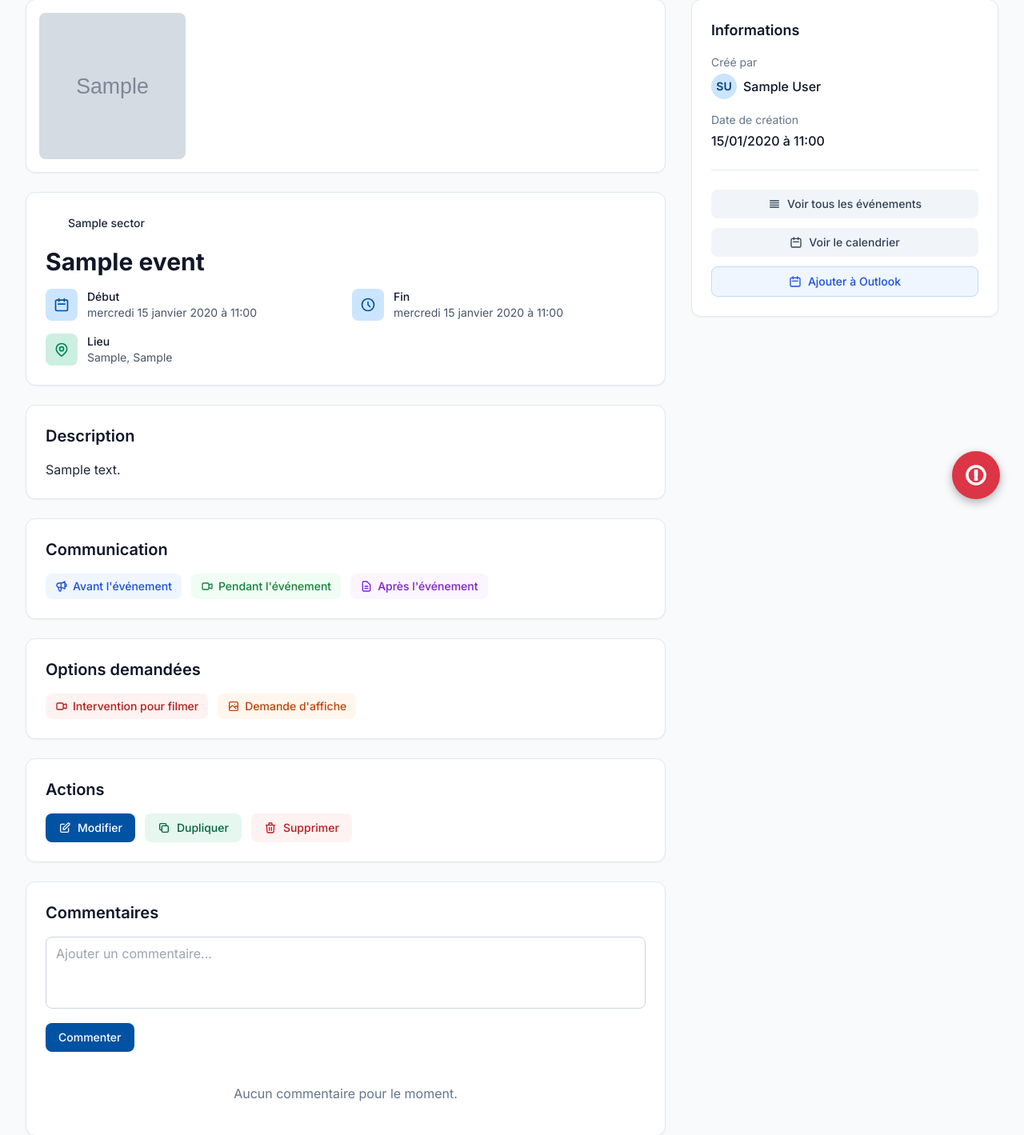
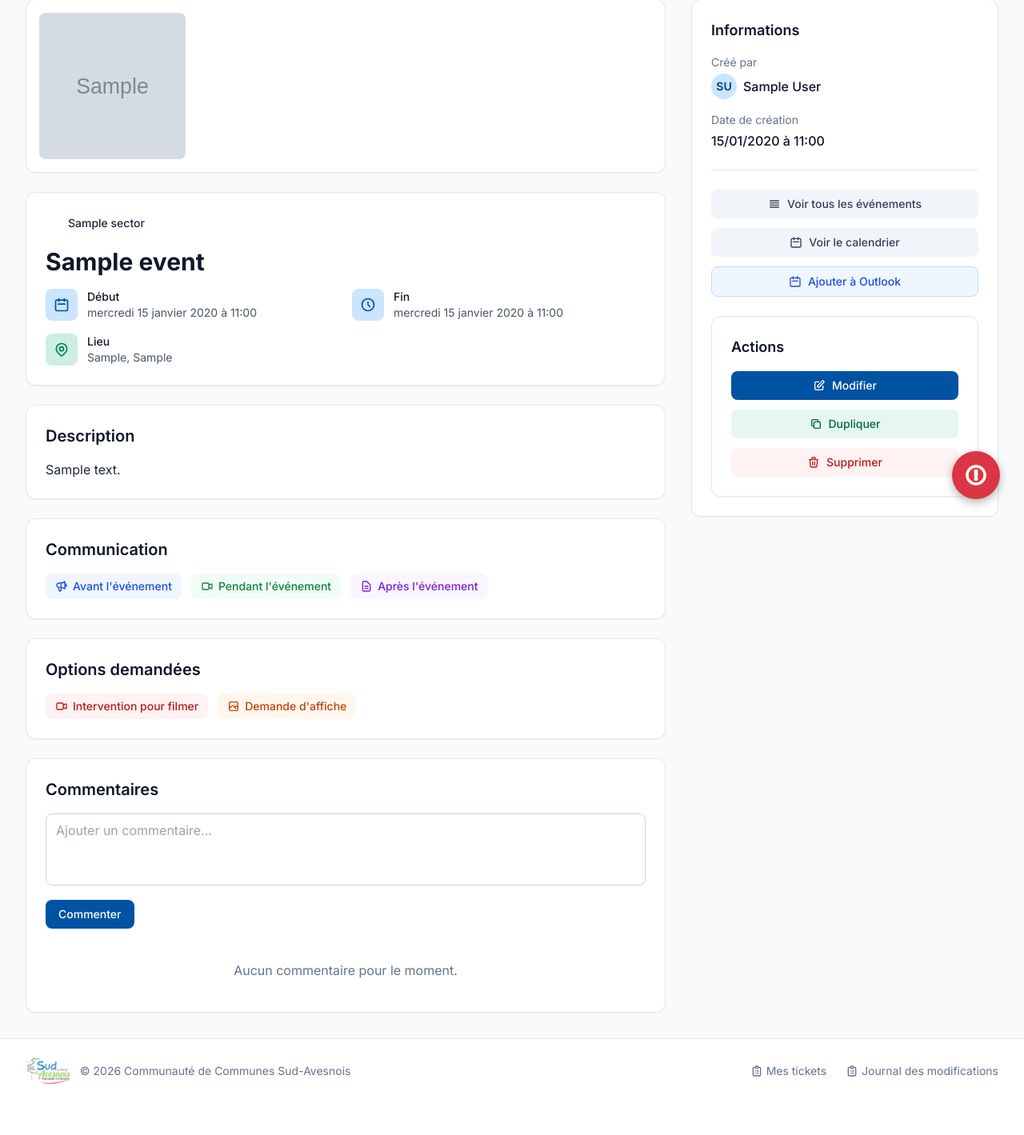
Before and after one commit to gestionsiteccsa/Gestion-CCSA, a Django app: a page that uses events/templates/events/event_detail.html in a window 1280 px wide. Shown: the part 146-1565 px from the top of the page at 80% size. After the commit the page ends 1501 px from the top, so only its background shows below. Run offline with Django 5.2, Linux system fonts and the light colour scheme; a user stored in the database is signed in; tables that the repository leaves empty hold one stand-in row (values such as "Sample post"); grey boxes marked "Sample" are stand-in pictures; some libraries are stand-ins or nearby versions.

Commit message:
refactor(ui): réorganisation des blocs Actions et Validation dans event_detail
- Déplace le bloc Actions de la colonne principale vers la sidebar droite
- Déplace le bloc Validation Communication sous Actions dans la sidebar
- Amélioration UX en regroupant les actions dans la colonne de droite
- Adapte les styles pour correspondre à la sidebar (h3, boutons w-full)
- Met à jour le changelog avec les modifications effectuées

```diff
--- a/events/templates/events/event_detail.html
+++ b/events/templates/events/event_detail.html
@@ -157,54 +157,6 @@
             </div>
             {% endif %}
 
-            <!-- Actions (if owner or communication) -->
-            {% if user == event.created_by or user.is_staff %}
-            <div class="bg-white rounded-xl shadow-sm border border-slate-200 p-6">
-                <h2 class="text-xl font-semibold text-slate-900 mb-4">Actions</h2>
-                <div class="flex flex-wrap gap-3">
-                    <a href="{% url 'events:event_update' event.slug %}"
-                       class="inline-flex items-center px-4 py-2 text-sm font-medium text-white bg-primary-600 hover:bg-primary-700 rounded-lg transition-colors">
-                        <svg class="w-4 h-4 mr-2" fill="none" stroke="currentColor" viewBox="0 0 24 24">
-                            <path stroke-linecap="round" stroke-linejoin="round" stroke-width="2" d="M11 5H6a2 2 0 00-2 2v11a2 2 0 002 2h11a2 2 0 002-2v-5m-1.414-9.414a2 2 0 112.828 2.828L11.828 15H9v-2.828l8.586-8.586z"></path>
-                        </svg>
-                        Modifier
-                    </a>
-                    <a href="{% url 'events:event_duplicate' event.slug %}"
-                       class="inline-flex items-center px-4 py-2 text-sm font-medium text-secondary-700 bg-secondary-50 hover:bg-secondary-100 rounded-lg transition-colors">
-                        <svg class="w-4 h-4 mr-2" fill="none" stroke="currentColor" viewBox="0 0 24 24">
-                            <path stroke-linecap="round" stroke-linejoin="round" stroke-width="2" d="M8 16H6a2 2 0 01-2-2V6a2 2 0 012-2h8a2 2 0 012 2v2m-6 12h8a2 2 0 002-2v-8a2 2 0 00-2-2h-8a2 2 0 00-2 2v8a2 2 0 002 2z"></path>
-                        </svg>
-                        Dupliquer
-                    </a>
-                    <a href="{% url 'events:event_delete' event.slug %}"
-                       class="inline-flex items-center px-4 py-2 text-sm font-medium text-red-700 bg-red-50 hover:bg-red-100 rounded-lg transition-colors">
-                        <svg class="w-4 h-4 mr-2" fill="none" stroke="currentColor" viewBox="0 0 24 24">
-                            <path stroke-linecap="round" stroke-linejoin="round" stroke-width="2" d="M19 7l-.867 12.142A2 2 0 0116.138 21H7.862a2 2 0 01-1.995-1.858L5 7m5 4v6m4-6v6m1-10V4a1 1 0 00-1-1h-4a1 1 0 00-1 1v3M4 7h16"></path>
-                        </svg>
-                        Supprimer
-                    </a>
-                </div>
-            </div>
-            {% endif %}
-
-            <!-- Validation (pour le rôle Communication) -->
-            {% load event_tags %}
-            {% has_communication_role as user_has_comm_role %}
-            {% if user_has_comm_role %}
-            <div class="bg-white rounded-xl shadow-sm border border-slate-200 p-6">
-                <h2 class="text-xl font-semibold text-slate-900 mb-4">Validation Communication</h2>
-                <div class="flex flex-wrap gap-3">
-                    <a href="{% url 'events:event_validation' event.slug %}"
-                       class="inline-flex items-center px-4 py-2 text-sm font-medium text-white bg-green-600 hover:bg-green-700 rounded-lg transition-colors">
-                        <svg class="w-4 h-4 mr-2" fill="none" stroke="currentColor" viewBox="0 0 24 24">
-                            <path stroke-linecap="round" stroke-linejoin="round" stroke-width="2" d="M9 12l2 2 4-4m6 2a9 9 0 11-18 0 9 9 0 0118 0z"></path>
-                        </svg>
-                        Valider cet événement
-                    </a>
-                </div>
-            </div>
-            {% endif %}
-
             <!-- Comments -->
             <div class="bg-white rounded-xl shadow-sm border border-slate-200 p-6">
                 <h2 class="text-xl font-semibold text-slate-900 mb-4">Commentaires</h2>
@@ -298,6 +250,55 @@
                         Ajouter à Outlook
                     </a>
                 </div>
+
+                {% load event_tags %}
+
+                <!-- Actions (if owner or communication) -->
+                {% if user == event.created_by or user.is_staff %}
+                <div class="bg-white rounded-xl shadow-sm border border-slate-200 p-6 mt-6">
+                    <h3 class="text-lg font-semibold text-slate-900 mb-4">Actions</h3>
+                    <div class="space-y-3">
+                        <a href="{% url 'events:event_update' event.slug %}"
+                           class="flex items-center justify-center w-full px-4 py-2 text-sm font-medium text-white bg-primary-600 hover:bg-primary-700 rounded-lg transition-colors">
+                            <svg class="w-4 h-4 mr-2" fill="none" stroke="currentColor" viewBox="0 0 24 24">
+                                <path stroke-linecap="round" stroke-linejoin="round" stroke-width="2" d="M11 5H6a2 2 0 00-2 2v11a2 2 0 002 2h11a2 2 0 002-2v-5m-1.414-9.414a2 2 0 112.828 2.828L11.828 15H9v-2.828l8.586-8.586z"></path>
+                            </svg>
+                            Modifier
+                        </a>
+                        <a href="{% url 'events:event_duplicate' event.slug %}"
+                           class="flex items-center justify-center w-full px-4 py-2 text-sm font-medium text-secondary-700 bg-secondary-50 hover:bg-secondary-100 rounded-lg transition-colors">
+                            <svg class="w-4 h-4 mr-2" fill="none" stroke="currentColor" viewBox="0 0 24 24">
+                                <path stroke-linecap="round" stroke-linejoin="round" stroke-width="2" d="M8 16H6a2 2 0 01-2-2V6a2 2 0 012-2h8a2 2 0 012 2v2m-6 12h8a2 2 0 002-2v-8a2 2 0 00-2-2h-8a2 2 0 00-2 2v8a2 2 0 002 2z"></path>
+                            </svg>
+                            Dupliquer
+                        </a>
+                        <a href="{% url 'events:event_delete' event.slug %}"
+                           class="flex items-center justify-center w-full px-4 py-2 text-sm font-medium text-red-700 bg-red-50 hover:bg-red-100 rounded-lg transition-colors">
+                            <svg class="w-4 h-4 mr-2" fill="none" stroke="currentColor" viewBox="0 0 24 24">
+                                <path stroke-linecap="round" stroke-linejoin="round" stroke-width="2" d="M19 7l-.867 12.142A2 2 0 0116.138 21H7.862a2 2 0 01-1.995-1.858L5 7m5 4v6m4-6v6m1-10V4a1 1 0 00-1-1h-4a1 1 0 00-1 1v3M4 7h16"></path>
+                            </svg>
+                            Supprimer
+                        </a>
+                    </div>
+                </div>
+                {% endif %}
+
+                <!-- Validation (pour le rôle Communication) -->
+                {% has_communication_role as user_has_comm_role %}
+                {% if user_has_comm_role %}
+                <div class="bg-white rounded-xl shadow-sm border border-slate-200 p-6 mt-6">
+                    <h3 class="text-lg font-semibold text-slate-900 mb-4">Validation Communication</h3>
+                    <div class="space-y-3">
+                        <a href="{% url 'events:event_validation' event.slug %}"
+                           class="flex items-center justify-center w-full px-4 py-2 text-sm font-medium text-white bg-green-600 hover:bg-green-700 rounded-lg transition-colors">
+                            <svg class="w-4 h-4 mr-2" fill="none" stroke="currentColor" viewBox="0 0 24 24">
+                                <path stroke-linecap="round" stroke-linejoin="round" stroke-width="2" d="M9 12l2 2 4-4m6 2a9 9 0 11-18 0 9 9 0 0118 0z"></path>
+                            </svg>
+                            Valider cet événement
+                        </a>
+                    </div>
+                </div>
+                {% endif %}
             </div>
         </div>
     </div>
```
Also changed, not shown: home/templates/home/changelog.html (+8 -0 lines).
